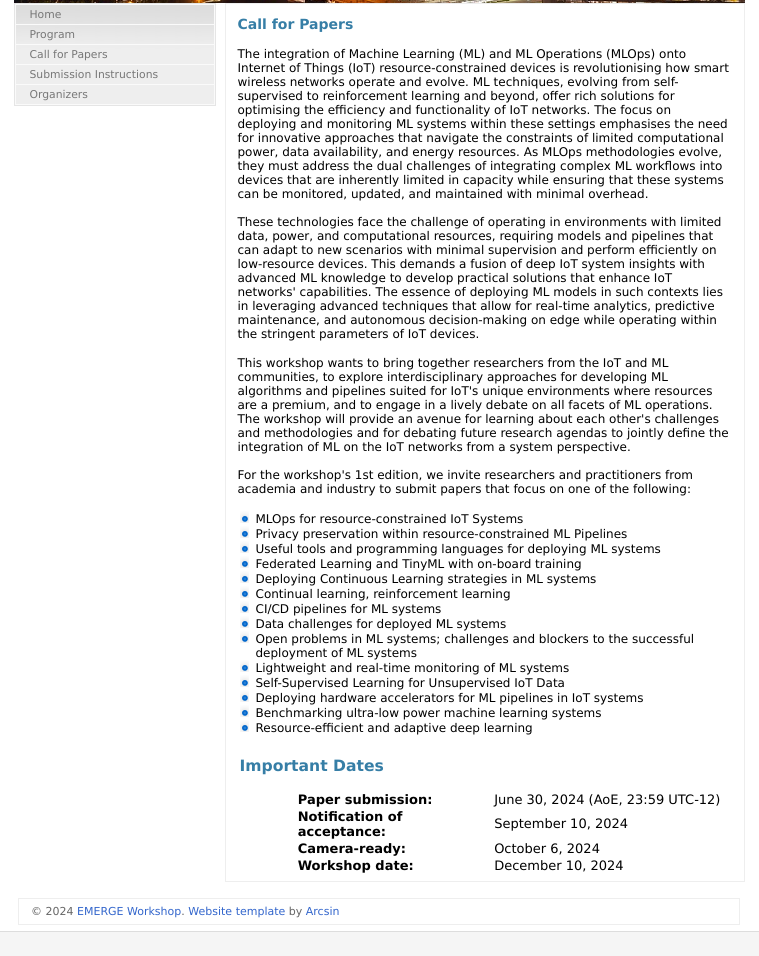
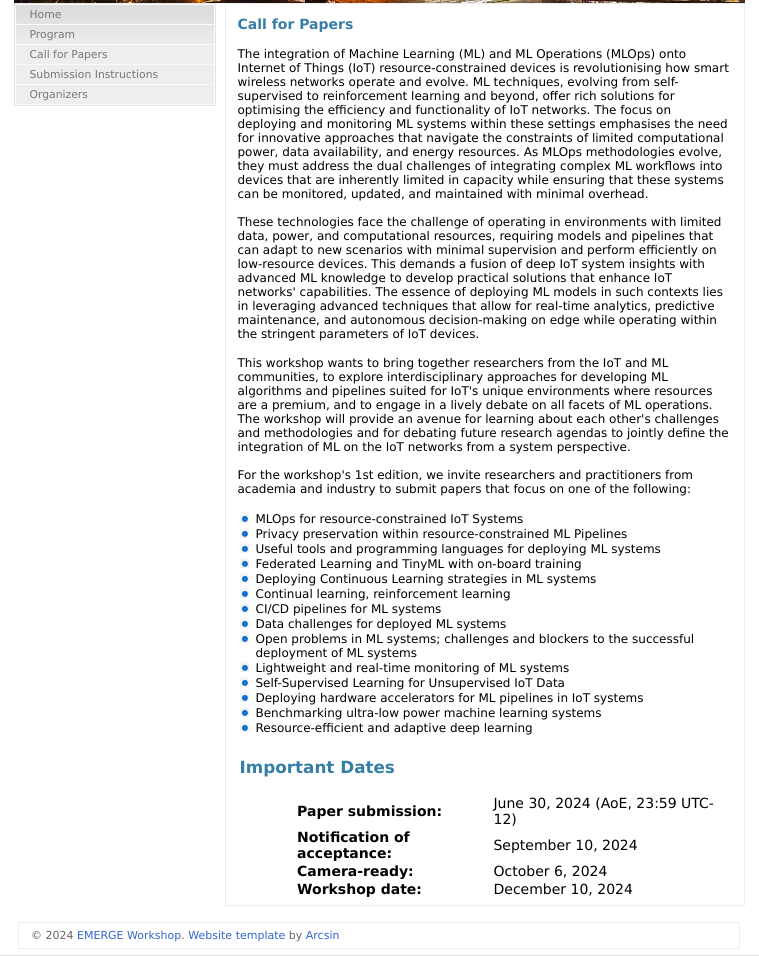
Before and after one commit to emerge2024/emerge2024.github.io, a plain HTML site: page cfp.html in a window 1280 px wide. Shown: the part 313-1269 px from the top of the page, without its empty margins (261-1020 px from the left). Before the commit the page ends 1245 px from the top, so only its background shows below. Drawn offline with Linux system fonts and the light colour scheme.

Commit message:
increased table font size

```diff
--- a/default.css
+++ b/default.css
@@ -216,5 +216,5 @@ tbody {
     vertical-align: middle;
     unicode-bidi: isolate;
     border-color: inherit;
-	font-size: small;
+	font-size: 1.4em;
 }
```
